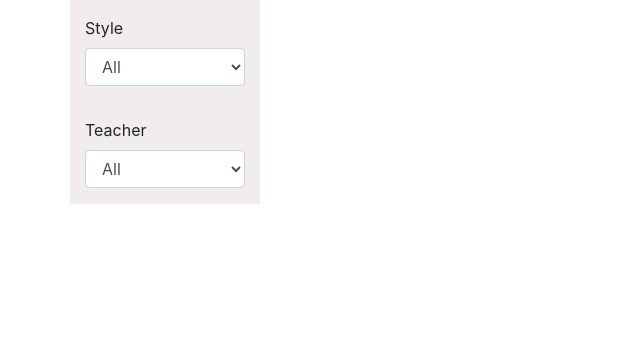
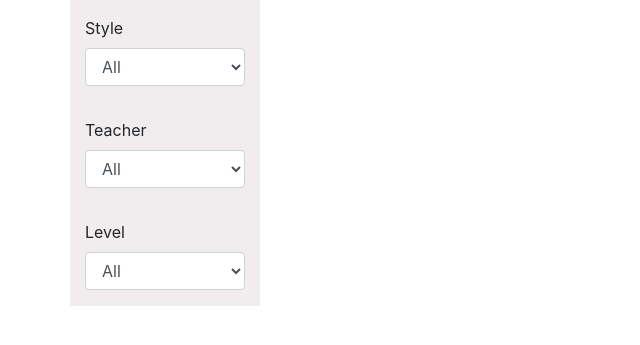
Before and after one commit to lmac-1/cs50w-finalproject, a Django app: page / in a window 1280 px wide. Shown: the part 110-455 px from the top of the page, without its empty margins (0-640 px from the left). Run offline with Django 3.2, Linux system fonts and the light colour scheme; the visitor is signed in with stand-in values (Sample User, id 1); data comes from the database, SQL or seed files in the repository; data that the repository does not hold is empty; some libraries are stand-ins or nearby versions.

Commit message:
Adding level field to video

```diff
--- a/danceapp/models.py
+++ b/danceapp/models.py
@@ -66,11 +66,14 @@ class Tag(models.Model):
         ordering = ['name']
 
 class Video(models.Model):
+    LEVELS = [('BEG', 'Beginner'), ('INT', 'Intermediate'), ('ADV', 'Advanced')]
+
     title = models.CharField(max_length=500)
     youtube_id = models.CharField(max_length=30)
     description = models.TextField(blank=True)
     thumbnail_url = models.URLField(max_length=600)
     style = models.ForeignKey(Style, on_delete=models.CASCADE)
+    level = models.CharField(max_length=10, choices=LEVELS)
     teacher = models.ManyToManyField(Teacher, related_name="videos")
     student_access = models.ManyToManyField(Student, blank=True, related_name="videos")
     #tags = models.ManyToManyField(Tag, blank=True, related_name="videos")
--- a/danceapp/templates/danceapp/index.html
+++ b/danceapp/templates/danceapp/index.html
@@ -51,8 +51,8 @@
         <div class="col-xl-2 filterContainer filters-div">
             <!-- Style -->
             <div class="form-group pt-3">
-                <label for="exampleFormControlSelect1">Style</label>
-                <select class="form-control" id="exampleFormControlSelect1" id="search_style">
+                <label for="search_style">Style</label>
+                <select class="form-control" id="search_style">
                     <option value="" selected>All</option>
                     {% for style in styles %}
                     <option value="{{ style.pk }}">{{ style.name }}</option>
@@ -61,14 +61,25 @@
             </div>
             <!-- Teacher -->
             <div class="form-group pt-3">
-                <label for="exampleFormControlSelect1">Teacher</label>
-                <select class="form-control" id="exampleFormControlSelect1" id="search_teacher">
+                <label for="search_teacher">Teacher</label>
+                <select class="form-control" id="search_teacher">
                     <option value="" selected>All</option>
                     {% for teacher in teachers %}
                     <option value="{{ teacher.pk }}">{{ teacher.user.first_name }}</option>
                     {% endfor %}
                 </select>
             </div>
+            <!-- Level -->
+            <div class="form-group pt-3">
+                <label for="search_level">Level</label>
+                <select id="search_level" class="form-control">
+                    <option value="" selected>All</option>
+                    {% for value, level in levels %}
+                    <option value="{{ value }}">{{level}}</option>
+                    {% endfor %}
+                </select>
+            </div>
+
         </div>
 
         <div class="d-flex flex-wrap justify-content-center align-items-center col-lg-10 containerVideos" id="videoContainer">
@@ -82,7 +93,7 @@
                             </div>
                             <p class="card-text card-video-title font-weight-bold mb-0 text-left my-auto pt-1 px-2">{{ video.title }}</p>
                             {{ video.class_date|date:"d/m/y"}}
-                            Beginners
+                            {{ video.get_level_display }}
                             <!-- <div><span class="badge badge-secondary">{{ video.style }} </span></div> -->
                         </div>
                     </div>
--- a/danceapp/views.py
+++ b/danceapp/views.py
@@ -23,7 +23,8 @@ def index(request):
     return render(request, "danceapp/index.html", {
         "videos": videos,
         "teachers": teachers,
-        "styles": styles
+        "styles": styles,
+        "levels": Video.LEVELS
     })
 
 def videos(request):
```
Also changed, not shown: danceapp/migrations/0019_video_level.py (added).
